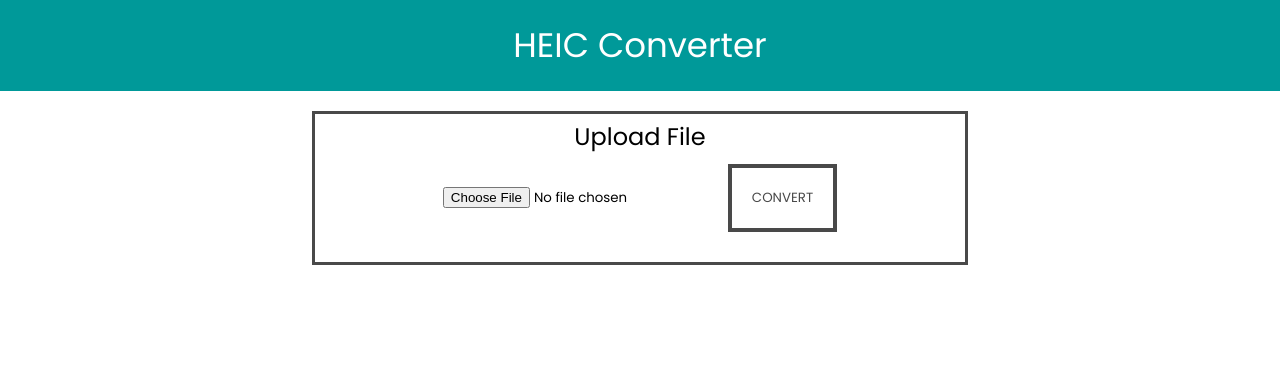
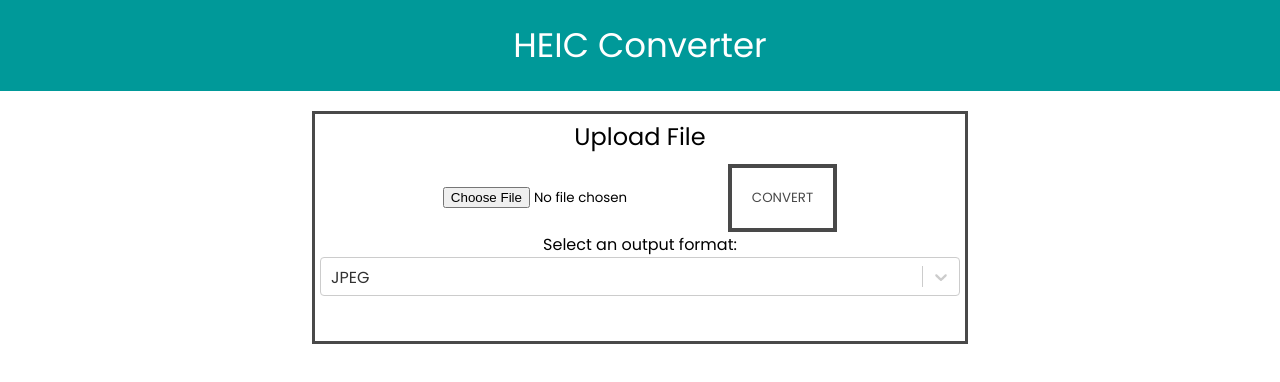
Before and after one commit to bensonbenson/heic-converter, a React (Create React App) app: page / in a window 1280 px wide. Shown: the top 382 px of the page. Built offline with nearby package versions, Linux system fonts and the light colour scheme.

Commit message:
Added react-select, allow user to choose file format

```diff
--- a/package.json
+++ b/package.json
@@ -10,7 +10,8 @@
     "heic2any": "^0.0.3",
     "react": "^16.13.1",
     "react-dom": "^16.13.1",
-    "react-scripts": "3.4.1"
+    "react-scripts": "3.4.1",
+    "react-select": "^3.1.0"
   },
   "scripts": {
     "start": "react-scripts start",
--- a/src/App.css
+++ b/src/App.css
@@ -81,3 +81,7 @@ body {
   transition: all 0.4s ease 0s;
   cursor: pointer;
 }
+
+.select {
+  margin-bottom: 15px;
+}
--- a/src/App.js
+++ b/src/App.js
@@ -1,5 +1,7 @@
 import React from 'react';
 import './App.css';
+import Select from 'react-select';
+import { options } from './SelectOptions.js'
 const heic2any = require("heic2any");
 const FileSaver = require('file-saver');
 
@@ -9,10 +11,12 @@ class App extends React.Component {
     this.state = {
       uploadedBlob: '',
       isLoading: false, // Display loader when converting
-      isFileTypeError: false
+      isFileTypeError: false,
+      selectedFileType: options[0]
     }
     this.uploadHandler = this.uploadHandler.bind(this);
     this.convertHandler = this.convertHandler.bind(this);
+    this.selectHandler = this.selectHandler.bind(this);
   }
 
   // Remove file error css
@@ -26,6 +30,11 @@ class App extends React.Component {
   }
 
   convertFile = (blob) => {
+    const fileType = this.state.selectedFileType.value;
+
+    // Convert to desired file type
+    switch (fileType) {
+      case "jpg":
         heic2any({
           blob,
           toType: "image/jpeg",
@@ -36,7 +45,23 @@ class App extends React.Component {
           FileSaver.saveAs(conversionResult, 'conversion.jpg');
           this.clearUpload();
         })
-    .catch(error => console.log(error))
+        .catch(error => console.log(error));
+        break;
+      case "png":
+        heic2any({
+          blob,
+          toType: "image/png",
+        })
+        .then((conversionResult) => {
+          this.setState({ isLoading: false });
+          FileSaver.saveAs(conversionResult, 'conversion.png');
+          this.clearUpload();
+        })
+        .catch(error => console.log(error));
+        break;
+      default:
+        break;
+    }
   }
 
   uploadHandler = (event) => {
@@ -76,6 +101,11 @@ class App extends React.Component {
     this.convertFile(blob);
   }
 
+  selectHandler = (event) => {
+    console.log(event)
+    this.setState({ selectedFileType: event })
+  }
+
   render() {
     const loader = this.state.isLoading ? "loader" : "";
     const fileError = this.state.isFileTypeError ? "file-error" : "dont-show-error";
@@ -89,6 +119,8 @@ class App extends React.Component {
           <div className="box-header">Upload File</div>
           <input id="upload" type="file" name="file" onChange={this.uploadHandler} className="upload" />
           <button onClick={this.convertHandler} className="submit-button">Convert</button>
+          <div>Select an output format:</div>
+          <Select options={options} defaultValue={options[0]} onChange={this.selectHandler} className={"select"} />
           <div className={loader}></div>
           <div className={fileError}>Error: wrong file type</div>
         </div>
--- /dev/null
+++ b/src/SelectOptions.js
@@ -0,0 +1,5 @@
+// Options for react-select menu
+export const options = [
+  {value: 'jpg', label: "JPEG"},
+  {value: 'png', label: "PNG"}
+]
```
Also changed, not shown: 2 other files (tests, documents, lock files or other folders). Lines whose indentation alone changed are shown as unchanged.
